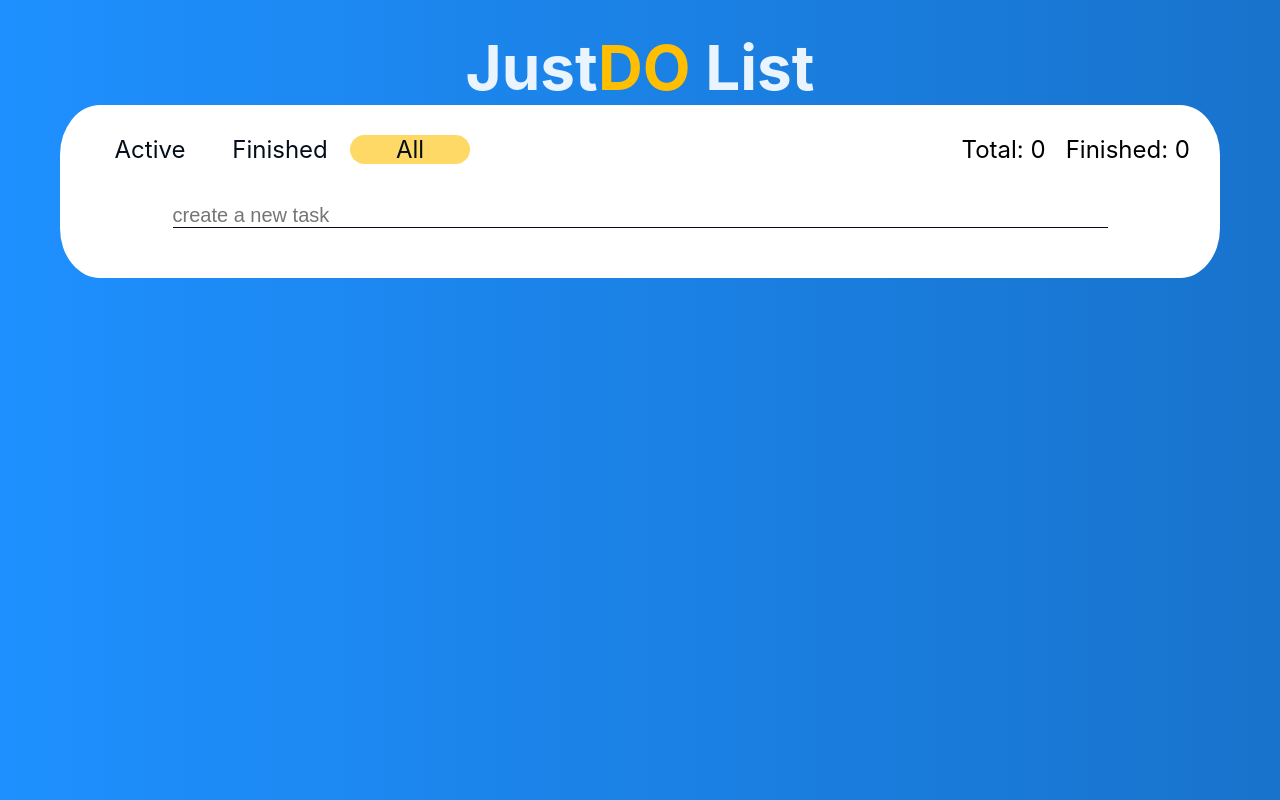
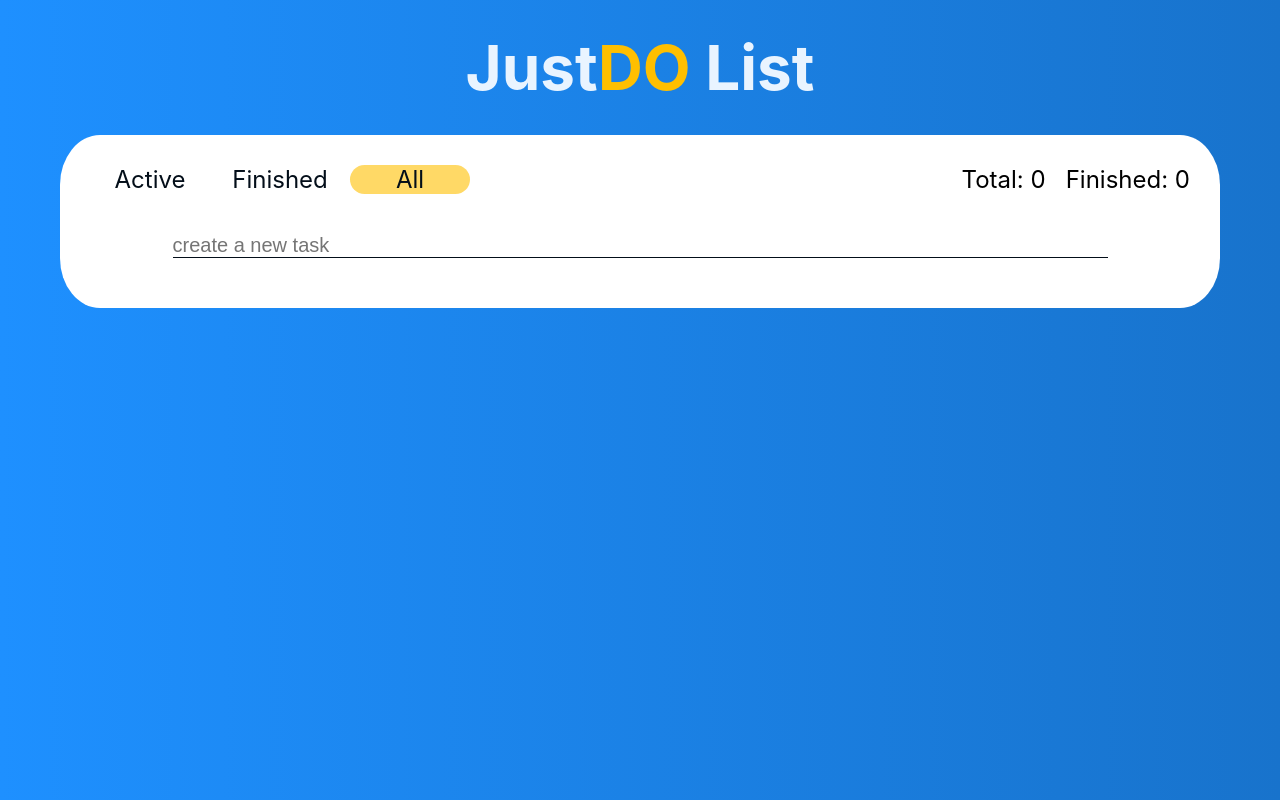
Before and after one commit to A1exeYakovlev/JustDo-list, a React (Create React App) app: page /all in a window 1280 px wide. Built offline with nearby package versions, Linux system fonts and the light colour scheme.

Commit message:
Fix: add margin after the title

```diff
--- a/src/index.css
+++ b/src/index.css
@@ -62,7 +62,7 @@ body {
 }
 
 .app__wrap {
-  margin: 0 auto;
+  margin: 3rem auto 0 auto;
   background-color: #fff;
   padding: 3rem;
   border-radius: 4rem / 5rem;
```
